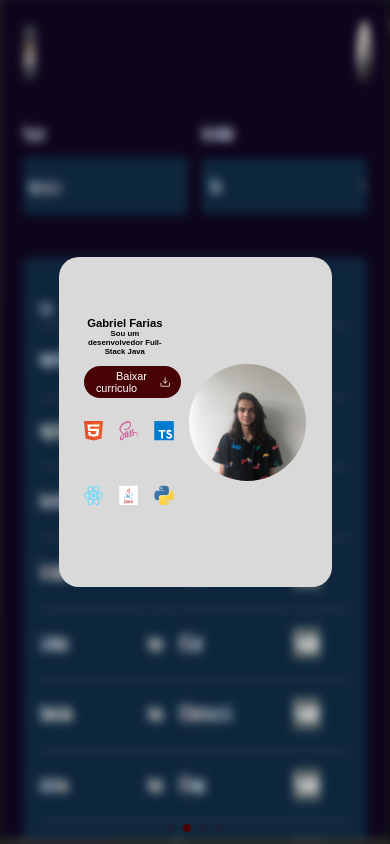
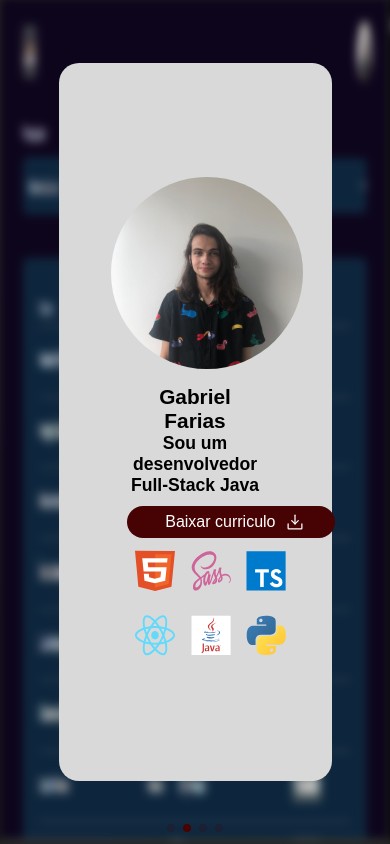
Before and after one commit to Gafariias/portfolio, a React (Vite) app: page / in a window 390 px wide. Shown: the top 844 px of the page. Built offline with nearby package versions, Linux system fonts and the light colour scheme.

Commit message:
Respondividade para mobile

```diff
--- a/index.html
+++ b/index.html
@@ -4,7 +4,7 @@
     <meta charset="UTF-8" />
     <link rel="icon" type="image/svg+xml" href="/vite.svg" />
     <meta name="viewport" content="width=device-width, initial-scale=1.0" />
-    <title>Gabriel Farias / Portifólio</title>
+    <title>Gabriel Farias / Portfólio</title>
   </head>
   <body>
     <div id="root"></div>
--- a/src/components/ContatoContent/styles.ts
+++ b/src/components/ContatoContent/styles.ts
@@ -9,6 +9,7 @@ export const Container = styled.div`
     padding: 5.8rem 3.7rem 25px 3.7rem;
 
     @media only screen and (min-width: 1500px) {
+
         h1 {
             font-size: 2.2vw;
         }
--- a/src/components/HomeContent/index.tsx
+++ b/src/components/HomeContent/index.tsx
@@ -14,9 +14,10 @@ export function HomeContent() {
     return(
         <Container id='HomeContent'>
             <Content>
-                <h1>Gabriel Farias</h1>
-
-                <h2>Sou um desenvolvedor Full-Stack Java</h2>
+                <div className="texto">
+                    <h1>Gabriel Farias</h1>
+                    <h2>Sou um desenvolvedor Full-Stack Java</h2>
+                </div>
 
                 <a href={cv} download>
                     <button>
--- a/src/components/HomeContent/styles.ts
+++ b/src/components/HomeContent/styles.ts
@@ -20,7 +20,11 @@ export const Container = styled.div`
         width: 70vw;
     }
 
+    @media only screen and (max-width: 660px) {
+        flex-direction: column-reverse;
 
+        height: 85vh;
+    }
 `;
 
 export const Content = styled.main`
@@ -79,9 +83,38 @@ export const Content = styled.main`
             margin: auto;
         }
     }
+
+    @media only screen and (max-width: 660px) {
+        width: 50%;
+
+        h1 {
+            margin-top: 1rem;
+            font-size: 1.3rem;
+        }
+
+        h2 {
+            font-size: 1.1rem;
+        }
+
+        p {
+            font-size: 1rem;
+        }
+
+        button {
+            width: 13rem;
+            margin: 0 auto;
+
+            :hover {
+                width: 13rem;
+                margin-left: 0;
+            }
+        }
+    }
 `;
 
 export const ContainerIcones = styled.div`
+    margin: auto;
+
     .left {
         margin-left: 0;
     }
@@ -93,6 +126,10 @@ export const ContainerIcones = styled.div`
         width: 270px;
         height: 55px;
     }
+
+    @media only screen and (max-width: 660px) {
+        margin-left: 6%;
+    }
 `;
 
 export const Icone = styled.img`
@@ -103,6 +140,10 @@ export const Icone = styled.img`
     @media only screen and (max-width: 970px) {
         width: 5vw;
         margin: 10px 2vw;
+    }
+
+    @media only screen and (max-width: 660px) {
+        width: 2.5rem;
     }
 `;
 
@@ -118,4 +159,9 @@ export const ImageHome = styled.img`
         height: 30vw;
         margin-left: 6vw;
     }
+
+    @media only screen and (max-width: 660px) {
+        width: 12rem;
+        height: 12rem;
+    }
 `;
--- a/src/pages/Home/styles.ts
+++ b/src/pages/Home/styles.ts
@@ -10,7 +10,10 @@ export const SobreMim = styled.div`
 
     @media only screen and (max-width: 920px) {
         height: auto;
+        width: 100vw;
     }
+
+
 `;
 
 export const HomeContainer = styled.div`
@@ -36,6 +39,7 @@ export const Contato = styled.div`
 
     @media only screen and (max-width: 920px) {
         height: auto;
+        width: 100vw;
     }
 `;
 
--- a/src/styles/global.ts
+++ b/src/styles/global.ts
@@ -29,6 +29,7 @@ export const GlobalStyle = createGlobalStyle`
     body {
         background-color: var(--background);
         font-family: var(--fonte-normal);
+        overflow-x: hidden;
 
         -webkit-font-smoothing: antialiased;
     }
```
